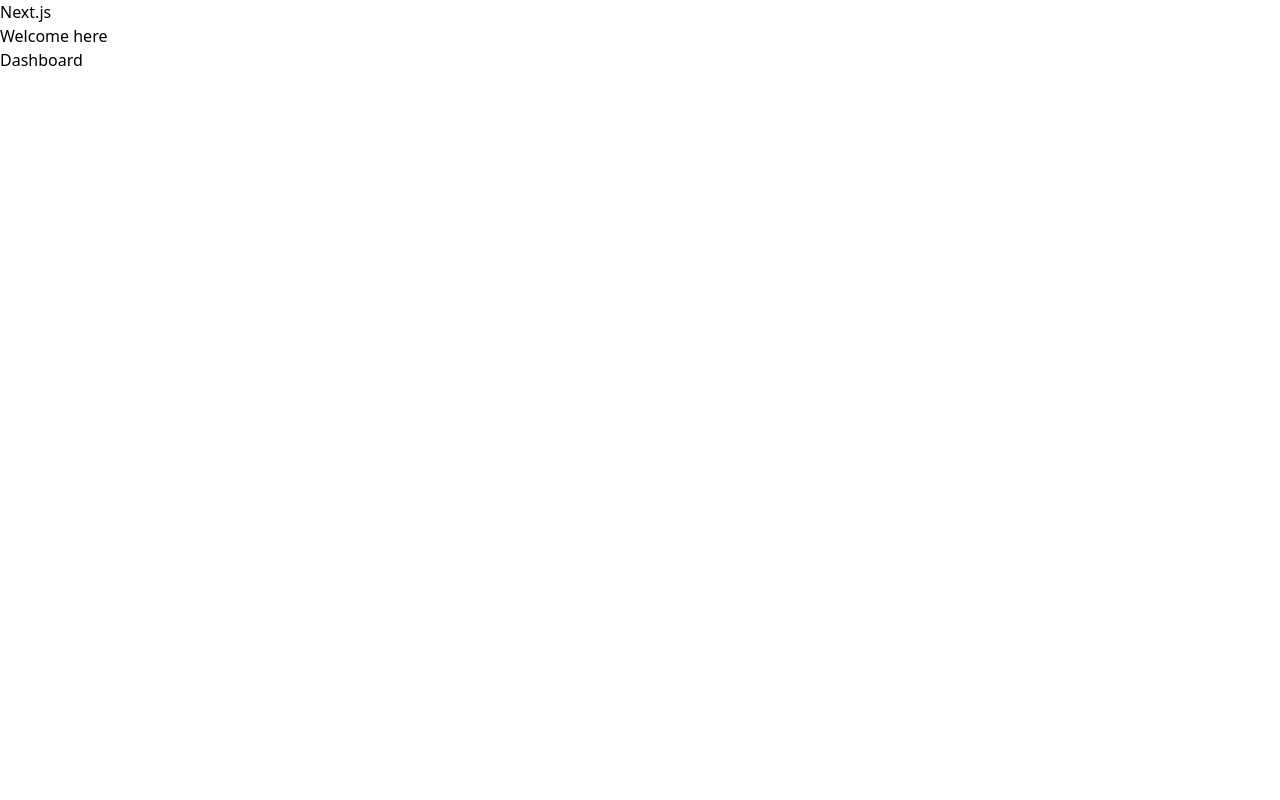
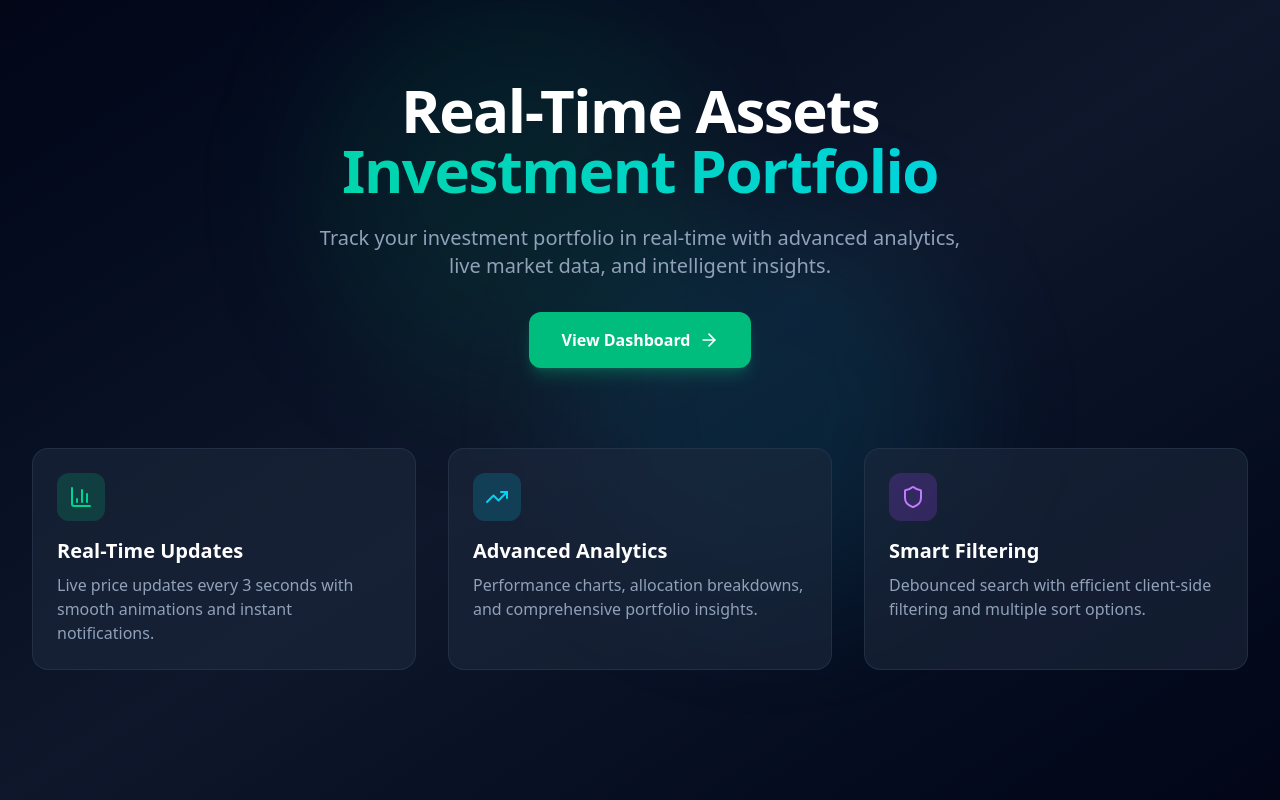
Before and after one commit to Moatasem-osama/meta-software-task, a Next.js app: page / in a window 1280 px wide. Built offline with nearby package versions, Linux system fonts and the light colour scheme.

Commit message:
creating home page and make real time prices

```diff
--- a/app/Table.tsx
+++ b/app/Table.tsx
@@ -105,7 +105,7 @@
                   <td className="px-6 py-4">{asset.type}</td>
                   <td className="px-6 py-4">{asset.amount}</td>
                   <td className="px-6 py-4">${asset.buyPrice}</td>
-                  <td className="px-6 py-4">${asset.currentPrice}</td>
+                  <td className="px-6 py-4">${asset.currentPrice.toFixed(2)}</td>
                   <td
                     className={`px-6 py-4 ${
                       profit >= 0 ? "text-green-600" : "text-red-600"
--- a/app/dashboard/page.tsx
+++ b/app/dashboard/page.tsx
@@ -1,7 +1,7 @@
 "use client"
 import assets from "../../public/assets/assets.json";
 import Table from "../Table.tsx";
-import { useState } from "react";
+import { useEffect, useState } from "react";
 import AddForm from "../AddForm.tsx";
 
 export default function Dashboard() {
@@ -19,6 +19,22 @@
   const total = assets.length;
 
   const [data , setData] = useState(assets);
+
+  useEffect(() => {
+    const interval = setInterval(() => {
+      setData(prev =>
+        prev.map(asset => {
+          const variation = (Math.random() - 0.5) * 10; // +/-5
+          return {
+            ...asset,
+            currentPrice: Math.max(0, asset.currentPrice + variation),
+          };
+        })
+      );
+    }, 5000); // كل 5 ثواني
+
+    return () => clearInterval(interval); // نظافة الinterval
+  }, []);
   return (
     <div className="p-8">
       <h1>Dashboard</h1>
--- a/app/page.tsx
+++ b/app/page.tsx
@@ -1,12 +1,66 @@
-import Image from "next/image";
 import Link from "next/link";
+import { ArrowRight, BarChart3, TrendingUp, Shield } from 'lucide-react';
 
 export default function Home() {
   return (
-  <>
-  <h1>Next.js</h1>
-  <p>Welcome here</p>
-  <Link href={"/dashboard"}>Dashboard</Link>
-    </>
+    <div className="min-h-screen bg-gradient-to-br from-slate-950 via-slate-900 to-slate-950">
+      <div className="fixed inset-0 overflow-hidden pointer-events-none">
+        <div className="absolute top-0 left-1/4 w-96 h-96 bg-emerald-500/10 rounded-full blur-3xl" />
+        <div className="absolute bottom-1/4 right-1/4 w-96 h-96 bg-cyan-500/10 rounded-full blur-3xl" />
+      </div>
+
+      <div className="relative z-10 max-w-7xl mx-auto px-4 sm:px-6 lg:px-8 py-20">
+        <div className="text-center mb-16">
+          <h1 className="text-5xl sm:text-6xl font-bold text-white mb-6 tracking-tight">
+            Real-Time Assets
+            <span className="block text-transparent bg-clip-text bg-gradient-to-r from-emerald-400 to-cyan-400">
+              Investment Portfolio
+            </span>
+          </h1>
+          <p className="text-xl text-slate-400 max-w-2xl mx-auto mb-8">
+            Track your investment portfolio in real-time with advanced analytics,
+            live market data, and intelligent insights.
+          </p>
+          <Link
+            href={"/dashboard"}
+            className="inline-flex items-center gap-2 px-8 py-4 rounded-xl bg-emerald-500 text-white font-semibold hover:bg-emerald-600 transition-all shadow-lg shadow-emerald-500/25"
+          >
+            View Dashboard <ArrowRight className="w-5 h-5" />
+          </Link>
+        </div>
+
+        <div className="grid grid-cols-1 md:grid-cols-3 gap-8 mt-20">
+          <div className="p-6 rounded-2xl bg-slate-800/60 border border-slate-700/50">
+            <div className="w-12 h-12 rounded-xl bg-emerald-500/20 flex items-center justify-center mb-4">
+              <BarChart3 className="w-6 h-6 text-emerald-400" />
+            </div>
+            <h3 className="text-xl font-bold text-white mb-2">Real-Time Updates</h3>
+            <p className="text-slate-400">
+              Live price updates every 3 seconds with smooth animations and instant notifications.
+            </p>
+          </div>
+
+          <div className="p-6 rounded-2xl bg-slate-800/60 border border-slate-700/50">
+            <div className="w-12 h-12 rounded-xl bg-cyan-500/20 flex items-center justify-center mb-4">
+              <TrendingUp className="w-6 h-6 text-cyan-400" />
+            </div>
+            <h3 className="text-xl font-bold text-white mb-2">Advanced Analytics</h3>
+            <p className="text-slate-400">
+              Performance charts, allocation breakdowns, and comprehensive portfolio insights.
+            </p>
+          </div>
+
+          <div className="p-6 rounded-2xl bg-slate-800/60 border border-slate-700/50">
+            <div className="w-12 h-12 rounded-xl bg-purple-500/20 flex items-center justify-center mb-4">
+              <Shield className="w-6 h-6 text-purple-400" />
+            </div>
+            <h3 className="text-xl font-bold text-white mb-2">Smart Filtering</h3>
+            <p className="text-slate-400">
+              Debounced search with efficient client-side filtering and multiple sort options.
+            </p>
+          </div>
+        </div>
+      </div>
+    </div>
   );
 }
--- a/package.json
+++ b/package.json
@@ -9,6 +9,7 @@
     "lint": "eslint"
   },
   "dependencies": {
+    "lucide-react": "^0.563.0",
     "next": "^16.1.6",
     "react": "19.2.3",
     "react-dom": "19.2.3",
```
Also changed, not shown: 1 other file (tests, documents, lock files or other folders).
